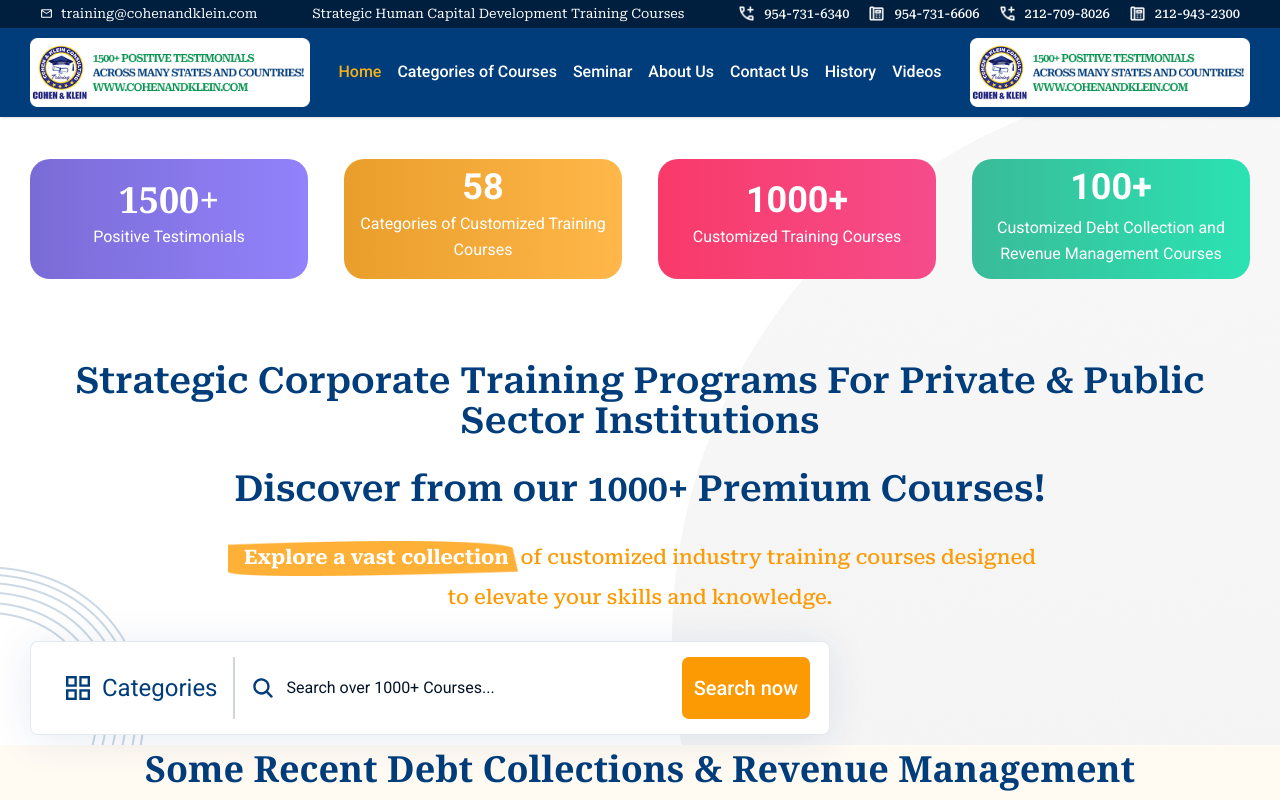
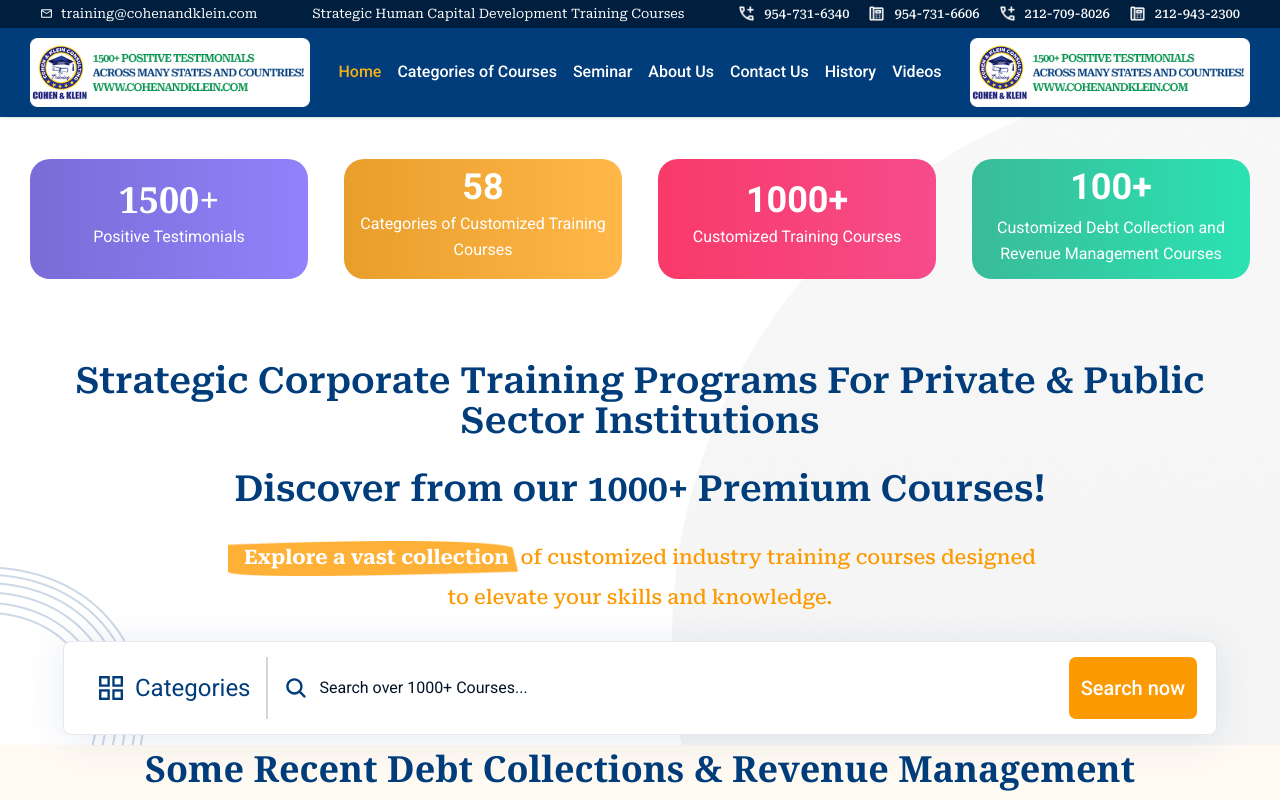
Before and after one commit to rishabh4614/cohenandklein, a React (Vite) app: page / in a window 1280 px wide. Shown: the top 800 px of the page. Built offline with nearby package versions, Linux system fonts and the light colour scheme.

Commit message:
search bar fixed.

```diff
--- a/src/Components/Hero/Hero.jsx
+++ b/src/Components/Hero/Hero.jsx
@@ -107,10 +107,10 @@
           </div>
           <div className="flex-col flex gap-12 sm:order-2 order-1">
             <div className=" flex flex-col md:gap-7 gap-4 items-center 2xl:mt-4.5">
-              <h2 className="text-primary 2xl:text-[54px] lg:text-4xl 2xl:leading-[53px] sm:text-3xl text-base text-center roboto-serif-font font-semibold break-words">
+              <h2 className="text-primary 2xl:text-[34px] lg:text-4xl 2xl:leading-[53px] sm:text-3xl text-base text-center roboto-serif-font font-semibold break-words">
                 Strategic Corporate Training Programs For Private & Public Sector Institutions
               </h2>
-              <h2 className="text-primary 2xl:text-[54px] lg:text-4xl 2xl:leading-[53px] sm:text-3xl text-base text-center roboto-serif-font font-semibold break-words">
+              <h2 className="text-primary 2xl:text-[34px] lg:text-4xl 2xl:leading-[53px] sm:text-3xl text-base text-center roboto-serif-font font-semibold break-words">
                 Discover from our 1000+ Premium Courses!
               </h2>
               <p className="text-secondary 2xl:text-2xl lg:text-xl sm:text-base text-xs  font-medium roboto-serif-font xl:max-w-[800px] lg:max-w-[700px] sm:max-w-[600px] max-w-[400px] text-center relative lg:leading-10 sm:leading-8 leading-6">
@@ -128,7 +128,7 @@
             </div>
 
             {/* Search Input Section */}
-            <div className="  flex justify-between w-full -mt-6 sm:gap-12 gap-2 2xl:max-w-[1154px]  sm:max-w-[800px] max-w-[400px] sm:py-[15px] py-1 sm:pl-5 pl-2 sm:pr-[15px] shadow-[0_4px_40px_rgba(1,61,123,0.10)] border border-[rgba(0,43,88,0.1)] bg-white  rounded-lg relative">
+            <div className="flex justify-between w-full max-w-[1154px] mx-auto -mt-6 sm:gap-12 gap-2 sm:py-[15px] py-1 sm:pl-5 pl-2 sm:pr-[15px] shadow-[0_4px_40px_rgba(1,61,123,0.10)] border border-[rgba(0,43,88,0.1)] bg-white rounded-lg relative">
               <div className="flex flex-row sm:gap-4 gap-2 items-center w-[90%]">
                 {/* Categories Button */}
                 <div className="relative">
```
